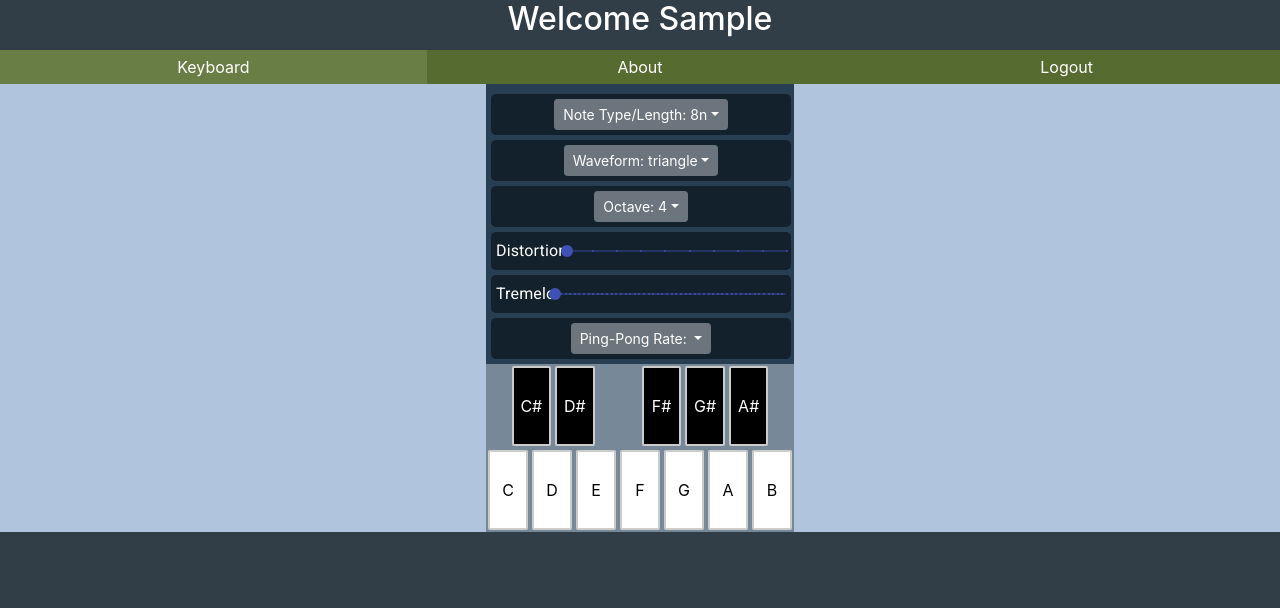
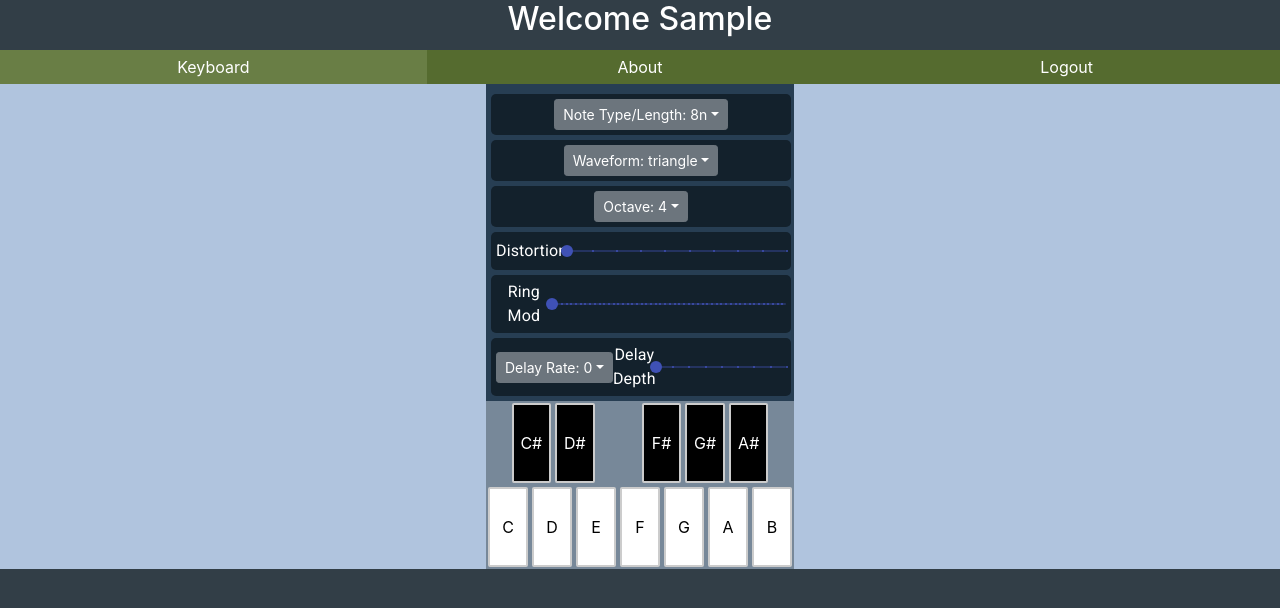
Before and after one commit to MichaelAZimmerman/synthesizer, a React (Create React App) app: page /login in a window 1280 px wide. Both pictures are taken after typing "Sample", "Sample123" into the empty fields and a click on the button "Login". Shown: the top 608 px of the page. Built offline with nearby package versions, Linux system fonts and the light colour scheme.

Commit message:
adds delay depth slider

```diff
--- a/src/components/Keyboard.js
+++ b/src/components/Keyboard.js
@@ -130,7 +130,7 @@ export default function Keyboard() {
         {/* This Slider
                selects a distortion amount */}
         <div className="drop-down">
-          <Typography id="discrete-slider-small-steps">Tremelo</Typography>
+          <Typography id="discrete-slider-small-steps">Ring Mod</Typography>
           <Slider
             value={synthesizer.tremAmt}
             onChange={(e, newValue) => synthesizer.setTremAmt(newValue)}
@@ -147,7 +147,7 @@ export default function Keyboard() {
         <div className="drop-down">
           <DropdownButton
             id="dropdown-basic-button"
-            title={`Ping-Pong Rate: ${synthesizer.pingPongRate}`}
+            title={`Delay Rate: ${synthesizer.pingPongRate}`}
             variant="secondary"
             size="sm"
           >
@@ -170,6 +170,17 @@ export default function Keyboard() {
               32nd Note
             </Dropdown.Item>
           </DropdownButton>
+          <Typography id="discrete-slider-small-steps">Delay Depth</Typography>
+          <Slider
+            value={synthesizer.pingPongDepth}
+            onChange={(e, newValue) => synthesizer.setPingPongDepth(newValue)}
+            aria-labelledby="discrete-slider-small-steps"
+            step={0.1}
+            marks
+            min={0.1}
+            max={0.9}
+            valueLabelDisplay="auto"
+          />
         </div>
       </div>
       <div className="note-container">
--- a/src/context/SynthContext.js
+++ b/src/context/SynthContext.js
@@ -8,7 +8,7 @@ export function SynthProvider(props) {
   const [oscType, setOscType] = useState("triangle");
   const [distAmt, setDistAmt] = useState(0);
   const [tremAmt, setTremAmt] = useState(0);
-  const [pingPongRate, setPingPongRate] = useState("");
+  const [pingPongRate, setPingPongRate] = useState(0);
   const [pingPongDepth, setPingPongDepth] = useState(0);
   return (
     <SynthContext.Provider
```
